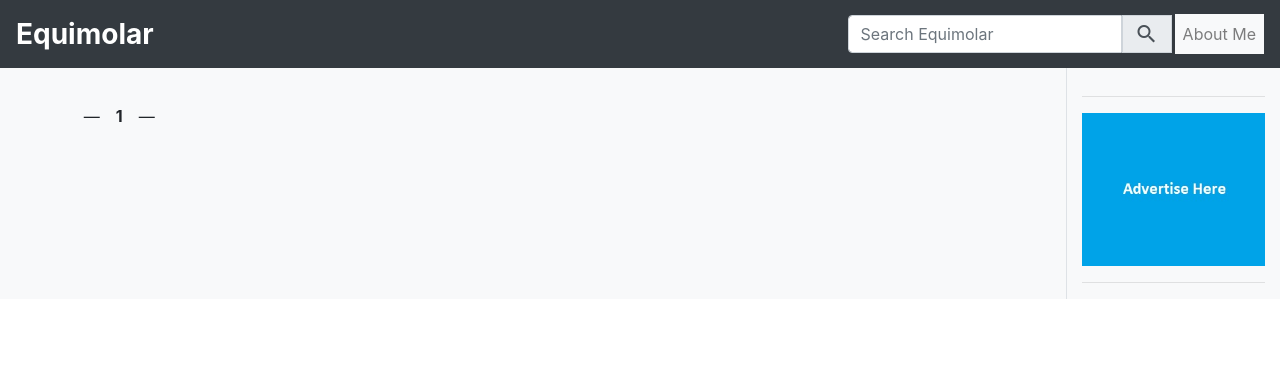
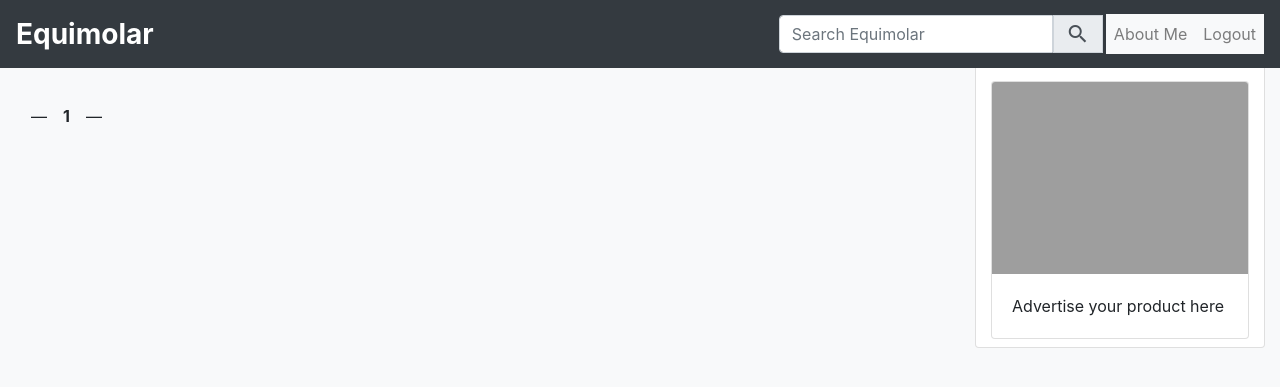
Before and after one commit to EwetoyeIbrahim/Equimolar-Blog, a Flask app: page / in a window 1280 px wide. Shown: the top 387 px of the page. Run offline with Flask 2, Linux system fonts and the light colour scheme; the visitor is signed in with stand-in values (Sample User, id 1); data comes from the database, SQL or seed files in the repository; data that the repository does not hold is empty; some libraries are stand-ins or nearby versions.

Commit message:
Newpost button on header for Authours and Editors
Logout on header for logged-in Users

Grey full-screen background color
Rigth section and Ads are now in cards.

```diff
--- a/equimolar_blog/templates/equimolar/base.html
+++ b/equimolar_blog/templates/equimolar/base.html
@@ -1,5 +1,5 @@
 <!Doctype html>
-<html lang='en'>
+<html lang='en' class="bg-secondary bg-light">
 <head>
     <meta charset='utf-8'>
     <meta name='viewport' content='width=device-width, initial-scale=1, shrink-to-fit=no'>
@@ -51,6 +51,7 @@
             </button>
 
             <div class='collapse navbar-collapse justify-content-end' id='navbarSupportedContent'>
+
                 <form class='form-inline pr-1' action="{{ url_for('equimolar_blog.search') }}" method="POST">
                     <div class='input-group'>
                         <input type='text' class='form-control' placeholder='Search Equimolar'
@@ -64,8 +65,22 @@
                 </form>
                 <ul class='navbar-nav bg-secondary bg-light'>
                     <li class='nav-item'>
-                        <a class='nav-link' href='#'>About Me</a>
+                        <a class='nav-link' href='https://EwetoyeIbrahim.github.io'>About Me</a>
                     </li>
+                    <!-- Logout link will only be visible to all logged-in users-->
+                    {% if current_user.is_authenticated: %}
+                    <li class='nav-item'>
+                        <a class='nav-link' href="/logout">Logout</a>
+                    </li>
+                    {% endif %}
+                    <!-- Only Authours and Editors can create a new post-->
+                    {% if can_create(current_user) %}
+                    <li class='nav-item'>
+                        <a class='nav-link' href="/writter">
+                            <span><i class='material-icons'>add</i>New Post</span>
+                        </a>
+                    </li>
+                    {% endif %}
                 </ul>
 
             </div>
@@ -74,20 +89,25 @@
 
         <div class='container-fluid bg-secondary bg-light'>
             <div class='row pt-4 mt-2'>
-                <div class='container col-lg-9 mt-5 pt-4'>
+                <div class='col-lg-9 mt-5 pt-4'>
                     {% block main %}
                     {% endblock main %}
                 </div>
-                <span class='border-left'></span>
-                <nav class='col-lg-2 bg-secondary bg-light' aria-label='Secondary navigation'>
-                    <div class="pt-5">
-                        <hr>
-                        <img class='mx-auto d-block'
-                            alt='advert banner' src='../static/Images/ads0.jpg'>
-                        <hr>
+
+                <nav class='col-lg-3' aria-label='Main navigation'>
+                    <div class="container card">
+                        <div class="pt-5 pb-2">
+                            <div class="card">
+                                <img class='card-img-top mx-auto d-block'
+                                    alt='advert banner' src='http://localhost:5000/static/uploaded_files/ads1.jpg'>
+                                <div class="card-body">
+                                    <p class="card-text">Advertise your product here</p>
+                                </div>
+                            </div>
+                        </div>
+                        {% block sidebar %}
+                        {% endblock sidebar %}
                     </div>
-                    {% block sidebar %}
-                    {% endblock sidebar %}
                 </nav>
             </div>
         </div>
--- a/equimolar_blog/templates/equimolar/index.html
+++ b/equimolar_blog/templates/equimolar/index.html
@@ -14,11 +14,11 @@
 
     {%- for entry in pagination.items %}
         {% if drafts %}
-            <h1>
+            <h2>
                 <a href='/draft?slug={{ entry.slug }}'>{{ entry.title }}</a>
-            </h1>
+            </h2>
         {% else %}
-            <h1><a href='/{{ entry.slug }}'>{{ entry.title }}</a></h1>
+            <h2><a href='/{{ entry.slug }}'>{{ entry.title }}</a></h2>
         {% endif %}
         {% if entry.summary %}
             <p>{{ entry.summary }}
--- a/equimolar_blog/utilities.py
+++ b/equimolar_blog/utilities.py
@@ -80,6 +80,21 @@
             return True
     return False
 
+def can_create(current_user):
+    '''
+    Checks if the current logged-in user can create a post,
+    returns True if either user has an authour right or is an Editor,
+    It is also made a global jinja function as it is also used to
+    determine if an Edit button should be visible to the web user.
+    :param current_user: Flask-Security extended Flask-Login current
+                         user object
+    :type current_user: object
+    '''
+    if current_user.is_authenticated:
+        if (current_user.has_role('Editor')|current_user.has_role('Editor')):
+            return True
+    return False
+
 '''
 # These set of variable will called directly from templates
 app.jinja_env.globals['blog_date'] = blog_date
--- a/equimolar_blog/views.py
+++ b/equimolar_blog/views.py
@@ -7,7 +7,8 @@
     login_required, login_user, logout_user, current_user
 from equimolar_blog import db, Article, Tag, User, Role
 from .forms import ArticleForm, RegistrationForm
-from .utilities import blog_date, split_article, update_article, can_edit
+from .utilities import blog_date, split_article, update_article, \
+    can_edit, can_create
 
 # Declaring the blueprints ------------------------------------------
 
@@ -15,6 +16,7 @@
 # Template accessible variables
 equimolar_bp.add_app_template_global(blog_date)
 equimolar_bp.add_app_template_global(can_edit)
+equimolar_bp.add_app_template_global(can_create)
 
 # -------- Error Handlers --------------------------------------------
 @equimolar_bp.errorhandler(404)
```
Also changed, not shown: equimolar_blog/templates/equimolar/post_slug.html (+9 -8 lines), equimolar_blog/static/Custom-CSS/equimolar_blog.css (line endings or trailing spaces), equimolar_blog/static/Images/ads1.jpg (added), 1 other file.
